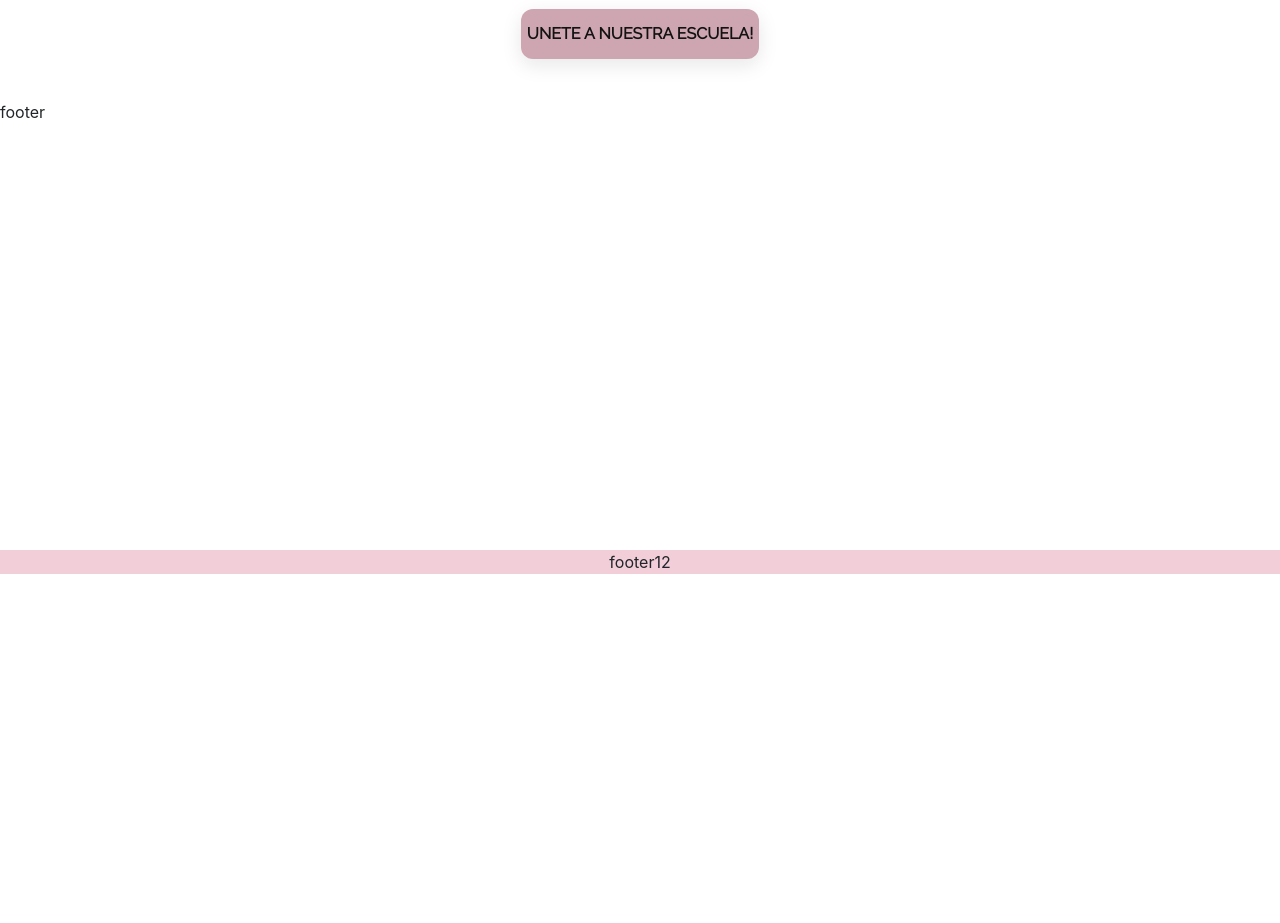
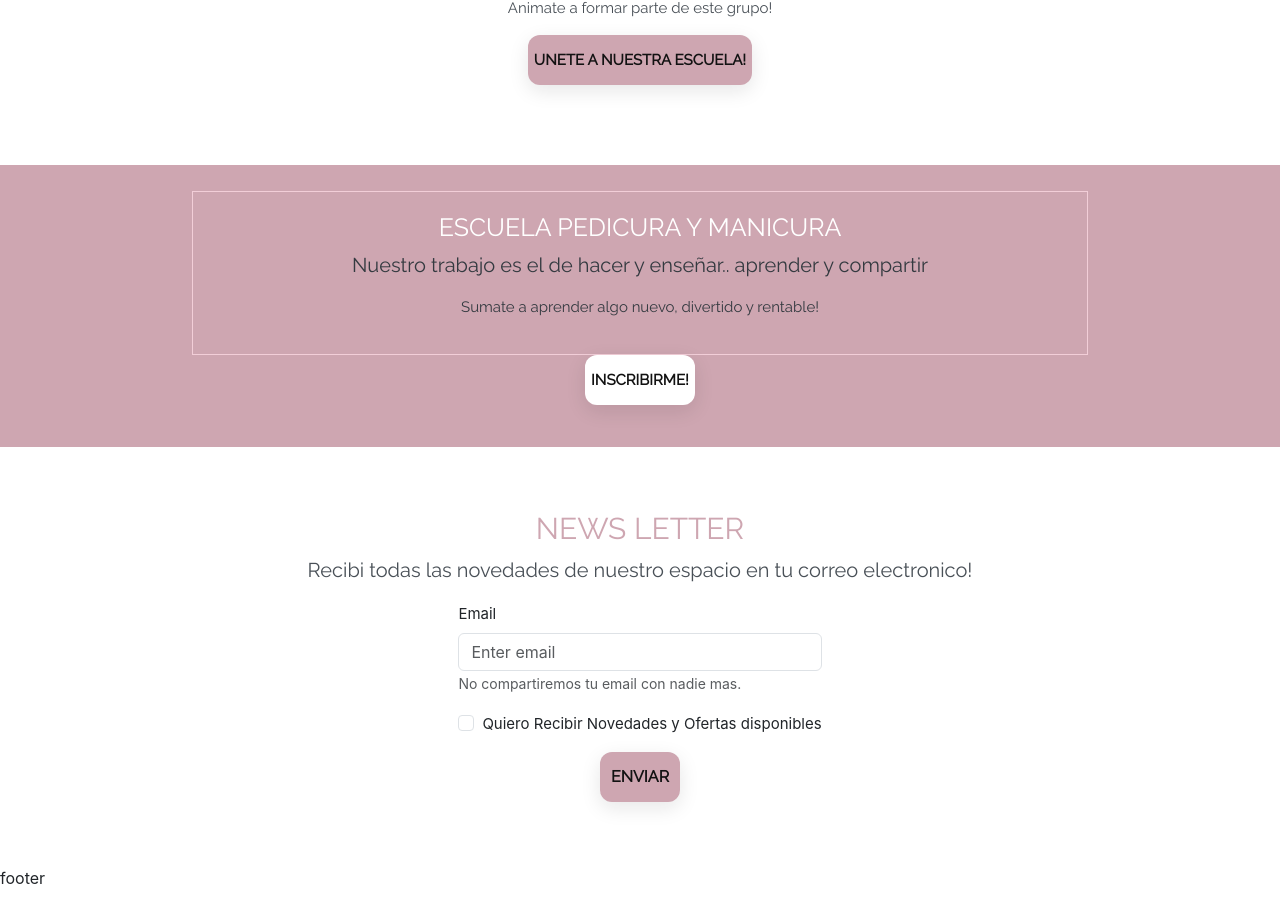
Before and after one commit to DiegoDimitroffPetcoff/schoolproject, a React (Create React App) app: page / in a window 1280 px wide. Shown: the part 729-1652 px from the top of the page. Before the commit the page ends 1303 px from the top, so only its background shows below. Built offline with nearby package versions, Linux system fonts and the light colour scheme; a web font is replaced by a local one.

Commit message:
ADD new sections

```diff
--- /dev/null
+++ b/src/components/pure/forms/newsLetterForm.js
@@ -0,0 +1,44 @@
+import Buttom1 from "../Buttom2";
+import Form from "react-bootstrap/Form";
+import "../../../styles/form/formContainer.css"
+import { useState } from "react";
+
+function NewsLetterForm() {
+    const [email, setEmail] = useState("")
+    const handleEmailChange = (event) => {
+        setEmail(event.target.value);
+      };
+
+    const handleSubmit = (event) => {
+        event.preventDefault(); // Evita que el formulario se envíe de forma predeterminada
+        console.log(`Email: ${email}`);
+      };
+
+
+
+  return (
+    <form  className="formContainer">
+    <Form onSubmit={handleSubmit}>
+      <Form.Group className="mb-3" controlId="formBasicEmail">
+        <Form.Label>Email</Form.Label>
+        <Form.Control type="email" placeholder="Enter email" onChange={handleEmailChange} />
+        <Form.Text className="text-muted">
+          No compartiremos tu email con nadie mas.
+        </Form.Text>
+      </Form.Group>
+
+      <Form.Group className="mb-3" controlId="formBasicCheckbox">
+        <Form.Check
+          type="checkbox"
+          label="Quiero Recibir Novedades y Ofertas disponibles"
+        />
+      </Form.Group>
+      <div className="FormButtom">
+      <Buttom1 string="ENVIAR"  type="submit">ENVIAR</Buttom1>
+      </div>
+    </Form>
+    </form>
+  );
+}
+
+export default NewsLetterForm;
--- /dev/null
+++ b/src/containers/NewsLetterContainer.js
@@ -0,0 +1,18 @@
+
+import NewsLetterForm from "../components/pure/forms/newsLetterForm";
+import "../styles/sectionOne.css";
+function NewsLetter() {
+  return (
+    <div className="SectionContainerOne">
+
+        <h1 className="title">NEWS LETTER</h1>
+        <p className="subTitle">
+          Recibi todas las novedades de nuestro espacio en tu correo
+          electronico!
+        </p>
+        <NewsLetterForm/>
+      </div>
+
+  );
+}
+export default NewsLetter;
--- /dev/null
+++ b/src/containers/SchoolLandingPageContainer.js
@@ -0,0 +1,16 @@
+import Buttom1 from "../components/pure/Buttom"
+import "../styles/sectionTwo.css"
+function SchoolLandingPage() {
+
+    return(
+        <div className="SectionContainer">
+        <div className="BorderContainer">
+            <h1 className="titleTwo">ESCUELA PEDICURA Y MANICURA</h1>
+            <p className="subTitleTwo">Nuestro trabajo es el de hacer y enseñar.. aprender y compartir</p>
+           <p className="textTwo"> Sumate a aprender algo nuevo, divertido y rentable! </p>
+                      </div>
+                      <p className="textTwo"><Buttom1 string="INSCRIBIRME!"></Buttom1></p>
+        </div>
+    )
+}
+export default SchoolLandingPage
--- a/src/containers/homePageContainer.js
+++ b/src/containers/homePageContainer.js
@@ -4,6 +4,8 @@ import NavbarBurguer from "../components/pure/NavbarBurguer";
 import Carrousel from "../components/pure/Carrousel";
 import "../styles/homePageStyles.css";
 import WhoWeAre from "./whoWeAreContainer";
+import SchoolLandingPage from "./SchoolLandingPageContainer";
+import NewsLetter from "./NewsLetterContainer";
 function HomePage() {
   const mockImagenes = [
     "https://picsum.photos/id/31/2000/450",
@@ -22,12 +24,18 @@ function HomePage() {
       <Navbar></Navbar>
       </div>
 
-      <div className="body">
+      <section className="body">
         <Carrousel className="body" imagen={mockImagenes}></Carrousel>
-        </div>
-        <div className="sectionOne">
+        </section>
+        <section className="sectionOne">
         <WhoWeAre/>
-        </div>
+        </section>
+        <section className="sectionOne">
+        <SchoolLandingPage/>
+        </section>
+        <section className="sectionOne">
+        <NewsLetter/>
+        </section>
 
       <div className="footer">footer</div>
       <div className="body">footer12</div>
--- a/src/containers/whoWeAreContainer.js
+++ b/src/containers/whoWeAreContainer.js
@@ -1,8 +1,9 @@
 import Buttom2 from "../components/pure/Buttom2"
-import "../styles/whoWeAre.css"
+import "../styles/sectionOne.css"
 function WhoWeAre() {
+
     return(
-        <div className="whoWeAreContainer">
+        <div className="SectionContainerOne">
             <h1 className="title">Apasionados por tus uñas</h1>
             <p className="subTitle">Nuestro trabajo es el de hacer y enseñar.. aprender y compartir</p>
             <p className="text">Mi nombre es Vanina Zucarelli, trabajando y dirigiendo es hermoso emprendimiento desde hace mas de 10 años, quiero darte la bienvenida, espero puedas encontrar este sitio interesante, en donde podras ver los trabajos realizados tanto por mi como por mis alumnos</p>
--- a/src/styles/buttoms/buttom1.css
+++ b/src/styles/buttoms/buttom1.css
@@ -51,6 +51,7 @@
   font-family: 'Raleway', sans-serif;
   min-height: 50px;
   min-width: 80px;
+  transition: 0.3s;
 }
 
 .buttom1:hover {
--- /dev/null
+++ b/src/styles/form/formContainer.css
@@ -0,0 +1,13 @@
+.formContainer{
+    display: flex;
+    justify-content: center;
+    padding: 0 10%;}
+
+label{
+    font-size: 15px;
+}
+
+.FormButtom{
+    display: flex;
+    justify-content: center;
+}
--- /dev/null
+++ b/src/styles/sectionOne.css
@@ -0,0 +1,65 @@
+.SectionContainerOne {
+  padding: 5% 15%;
+  background-color: white;
+  min-height: 400px;
+}
+
+.title {
+  font-family: "Raleway", sans-serif;
+  text-align: center;
+  color: #cea6b1;
+  font-size: 30px;
+}
+.subTitle {
+  font-family: "Raleway", sans-serif;
+  text-align: center;
+  color: #495057;
+  font-size: 20px;
+}
+.text {
+  font-family: "Raleway", sans-serif;
+  text-align: center;
+  color: #495057;
+  font-size: 15px;
+}
+
+/* Dispositivos móviles (320px - 480px) */
+@media screen and (max-width: 480px) {
+  .SectionContainerOne {
+    padding: 0;
+  }
+
+  .title {
+
+    font-size: 20px;
+  }
+  .subTitle {
+
+    font-size: 11px;
+  }
+  .text {
+
+    font-size: 10px;
+  }
+}
+
+/* iPads, tablets (481px - 768px) */
+@media screen and (min-width: 481px) and (max-width: 768px) {
+  .SectionContainerOne {
+    padding: 5% 0;
+  }
+
+  .title {
+
+    font-size: 20px;
+  }
+  .subTitle {
+
+    font-size: 11px;
+  }
+  .text {
+
+    font-size: 10px;
+  }
+
+}
--- /dev/null
+++ b/src/styles/sectionTwo.css
@@ -0,0 +1,27 @@
+
+.SectionContainer{
+    padding: 2% 15%;
+    background-color: #cea6b1;;
+}
+.BorderContainer{
+    border: #f2ced8 solid 0.8px;
+    padding: 20px;
+}
+.titleTwo{
+    font-family: 'Raleway', sans-serif;
+    text-align: center;
+    color: white;
+    font-size: 25px;
+}
+.subTitleTwo{
+    font-family: 'Raleway', sans-serif;
+    text-align: center;
+    color: #343a40;
+    font-size: 20px;
+}
+.textTwo{
+    font-family: 'Raleway', sans-serif;
+    text-align: center;
+    color: #343a40;
+    font-size: 15px;
+}
--- a/src/styles/whoWeAre.css
+++ /dev/null
@@ -1,19 +0,0 @@
-.whoWeAreContainer{
-    padding: 2% 15%;
-
-}
-
-.title{
-    font-family: 'Raleway', sans-serif;
-    text-align: center;
-
-}
-.subTitle{
-    font-family: 'Raleway', sans-serif;
-    text-align: center;
-}
-.text{
-    font-family: 'Raleway', sans-serif;
-    text-align: center;
-
-}
```
